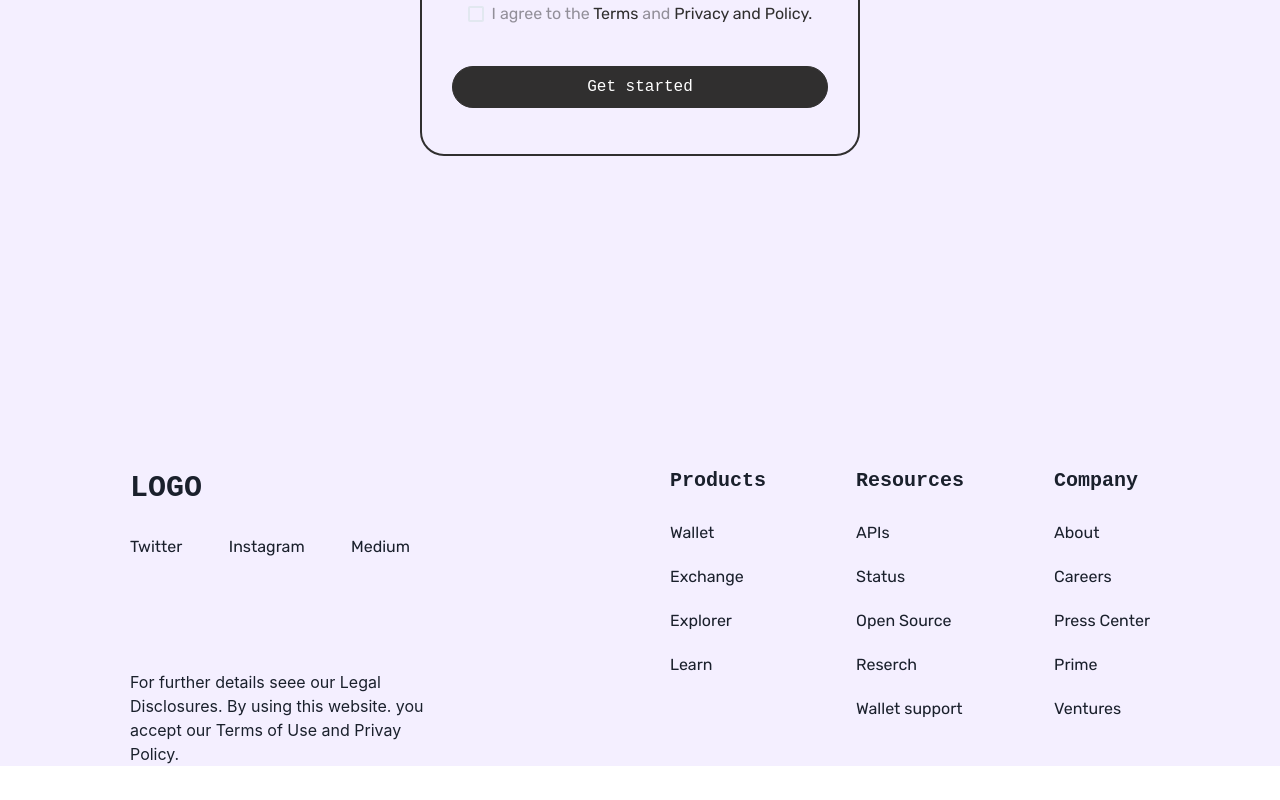
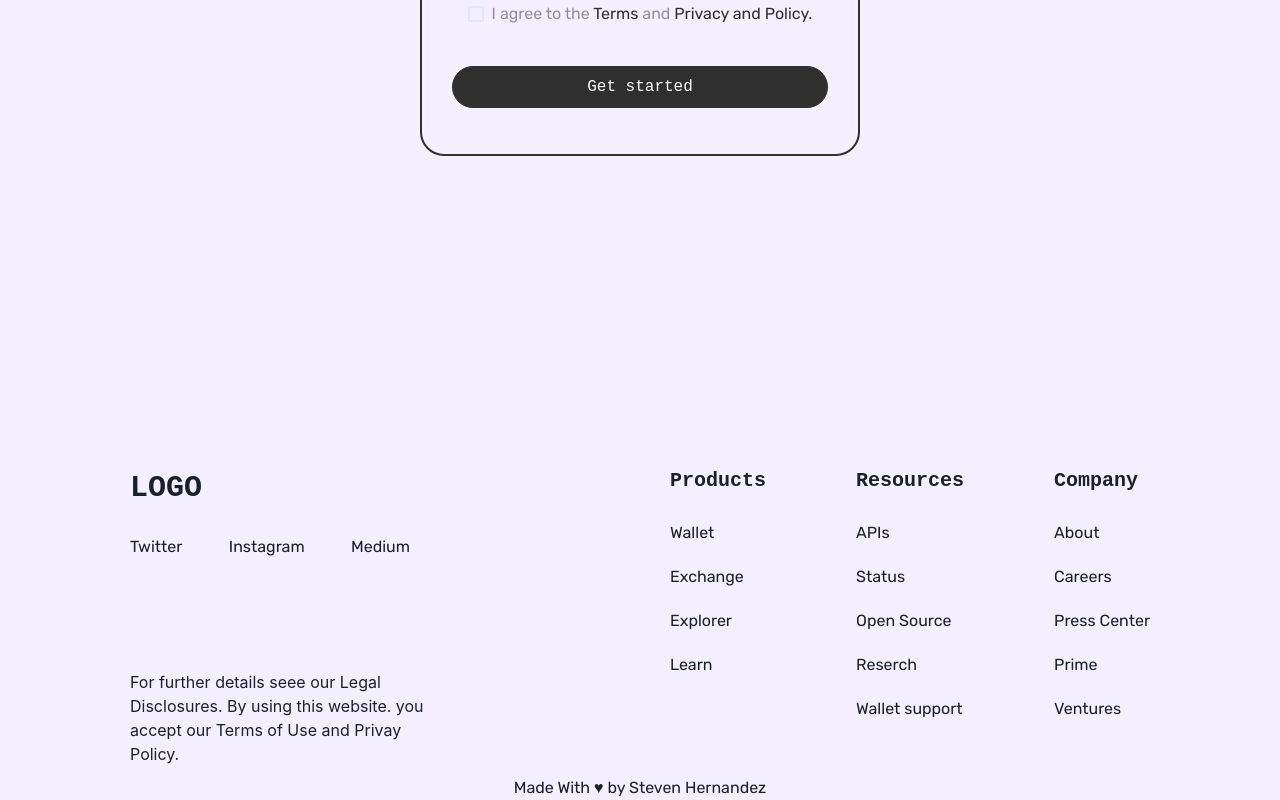
Before and after one commit to Steven-Hernandez028/Crypto-Webisite-Proptotype, a React (Vite) app: page /signup in a window 1280 px wide. Shown: the part 707-1507 px from the top of the page. Before the commit the page ends 1473 px from the top, so only its background shows below. Built offline with nearby package versions, Linux system fonts and the light colour scheme; a web font is replaced by a local one.

Commit message:
third commit

```diff
--- a/src/Components/Footer/Footer.tsx
+++ b/src/Components/Footer/Footer.tsx
@@ -6,9 +6,12 @@ const DescriptionFooter =
 
 const Footer = () => {
   return (
+    <>
+
     <Flex
     w="100%"
     justifyContent="center"
+    pb="10px"
     >
 
 
@@ -77,11 +80,14 @@ const Footer = () => {
             <Text  w="100%" fontFamily="subtitle"  >Ventures</Text>
         </VStack>
       </Flex>
+
     </Flex>
 
 
     </Flex>
 
+      <Text textAlign="center"  fontFamily="subtitle" >Made With ♥ by Steven Hernandez </Text>
+</>
   );
 };
 
--- a/src/Components/HOC/Hoc.tsx
+++ b/src/Components/HOC/Hoc.tsx
@@ -1,15 +1,16 @@
-import { Flex } from "@chakra-ui/react";
+import { Flex,Center } from "@chakra-ui/react";
 import { MarginBottom, paddingX } from "../../styles/styles";
 import { staggerContainer } from "../../styles/animations";
 import { motion } from "framer-motion";
 
-const FlexMotion = motion(Flex);
-
+const CenterMotion = motion(Center);
 const WrapperComponent = (WrappedComponent: React.FC) => {
   const hocComponent = ({ ...props }) => {
     return (
       <>
-        <FlexMotion
+
+
+        <CenterMotion
         variants={staggerContainer()}
         initial="hidden"
         whileInView="show"
@@ -18,8 +19,10 @@ const WrapperComponent = (WrappedComponent: React.FC) => {
         justifyContent="center"
         mb={MarginBottom}
 >
+
 <WrappedComponent {...props} />
-        </FlexMotion>
+
+        </CenterMotion>
       </>
     );
   };
```
Lines whose indentation alone changed are shown as unchanged.
